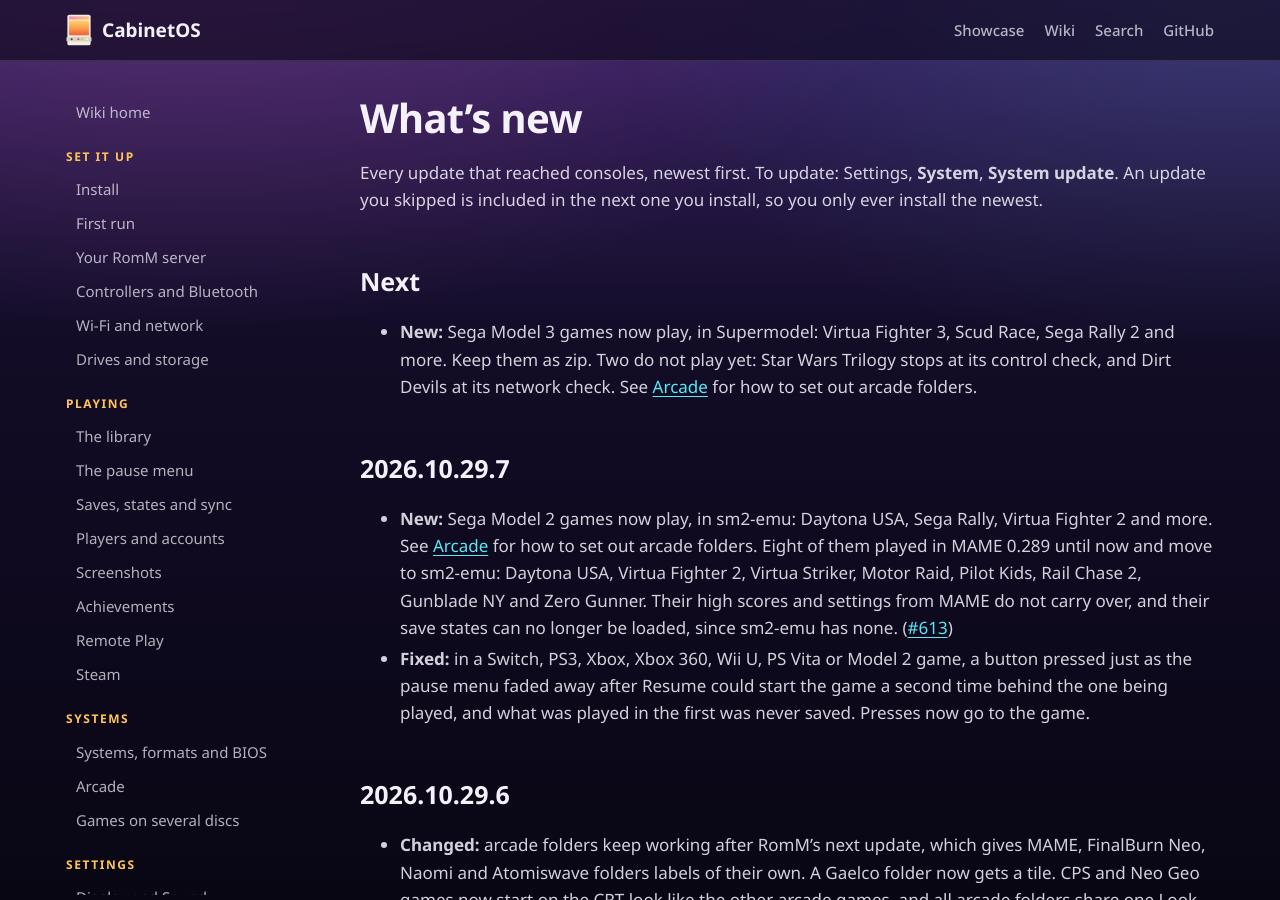
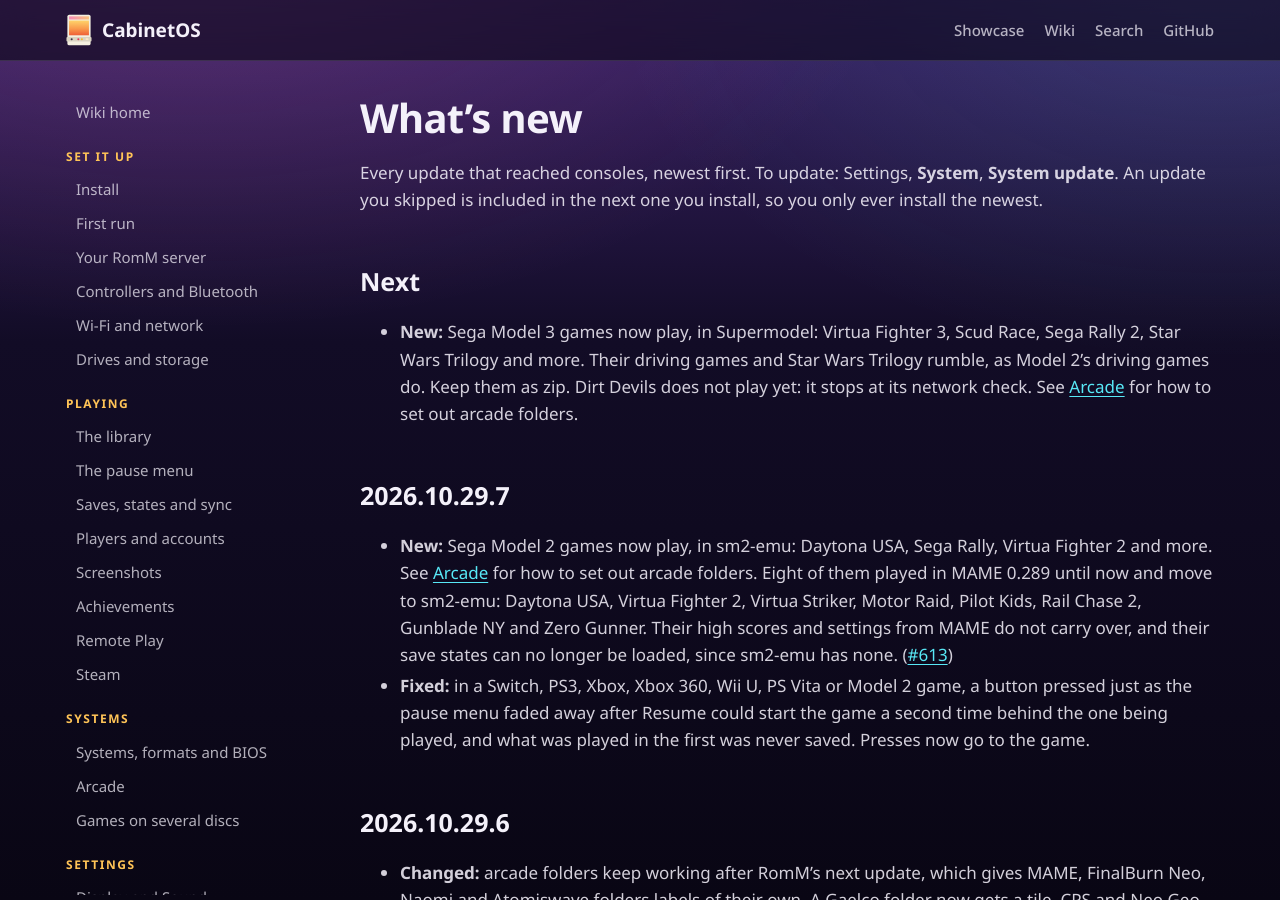
Before and after one commit to MMagTech/cabinetos, a Jekyll site: the page built from docs/wiki/changelog.md, in a window 1280 px wide and 900 px high. Built offline with Jekyll 4.4.1, drawn with Linux system fonts in a browser that asks for light colours; our own code applies the rules of GitHub Pages for plain Markdown files.

Commit message:
Supermodel: the drive board runs, so Star Wars Trilogy plays
With ForceFeedback off, Supermodel switches a game's drive board off, and
Star Wars Trilogy stopped at "Failed feedback lever initialize". On, the
board's own program answers the lever check and the game plays (A9, 4K);
the other eight games with a drive board play the same. Its forces reach a
pad as rumble at Supermodel's own strengths, as every system with motors
rumbles here and sm2-emu's Model 2 driving games already do.

Also: check-emulator-update's step 1 names every cores/build-*.sh program,
sm2-emu and Supermodel among them.

Co-Authored-By: Claude Opus 5.5 <noreply@anthropic.com>

```diff
--- a/docs/wiki/changelog.md
+++ b/docs/wiki/changelog.md
@@ -7,9 +7,10 @@ one you install, so you only ever install the newest.
 ## Next
 
 - **New:** Sega Model 3 games now play, in Supermodel: Virtua Fighter 3,
-  Scud Race, Sega Rally 2 and more. Keep them as zip. Two do not play yet:
-  Star Wars Trilogy stops at its control check, and Dirt Devils at its
-  network check. See [Arcade](arcade.md) for how to set out arcade folders.
+  Scud Race, Sega Rally 2, Star Wars Trilogy and more. Their driving games
+  and Star Wars Trilogy rumble, as Model 2's driving games do. Keep them as
+  zip. Dirt Devils does not play yet: it stops at its network check. See
+  [Arcade](arcade.md) for how to set out arcade folders.
 
 ## 2026.10.29.7 {#v2026-10-29-7}
 
```
Also changed, not shown: docs/ARCHITECTURE.md (+1 -1 lines), docs/NEXT-SESSION.md (+5 -4 lines), .claude/skills/check-emulator-update/SKILL.md, 1 other file.
